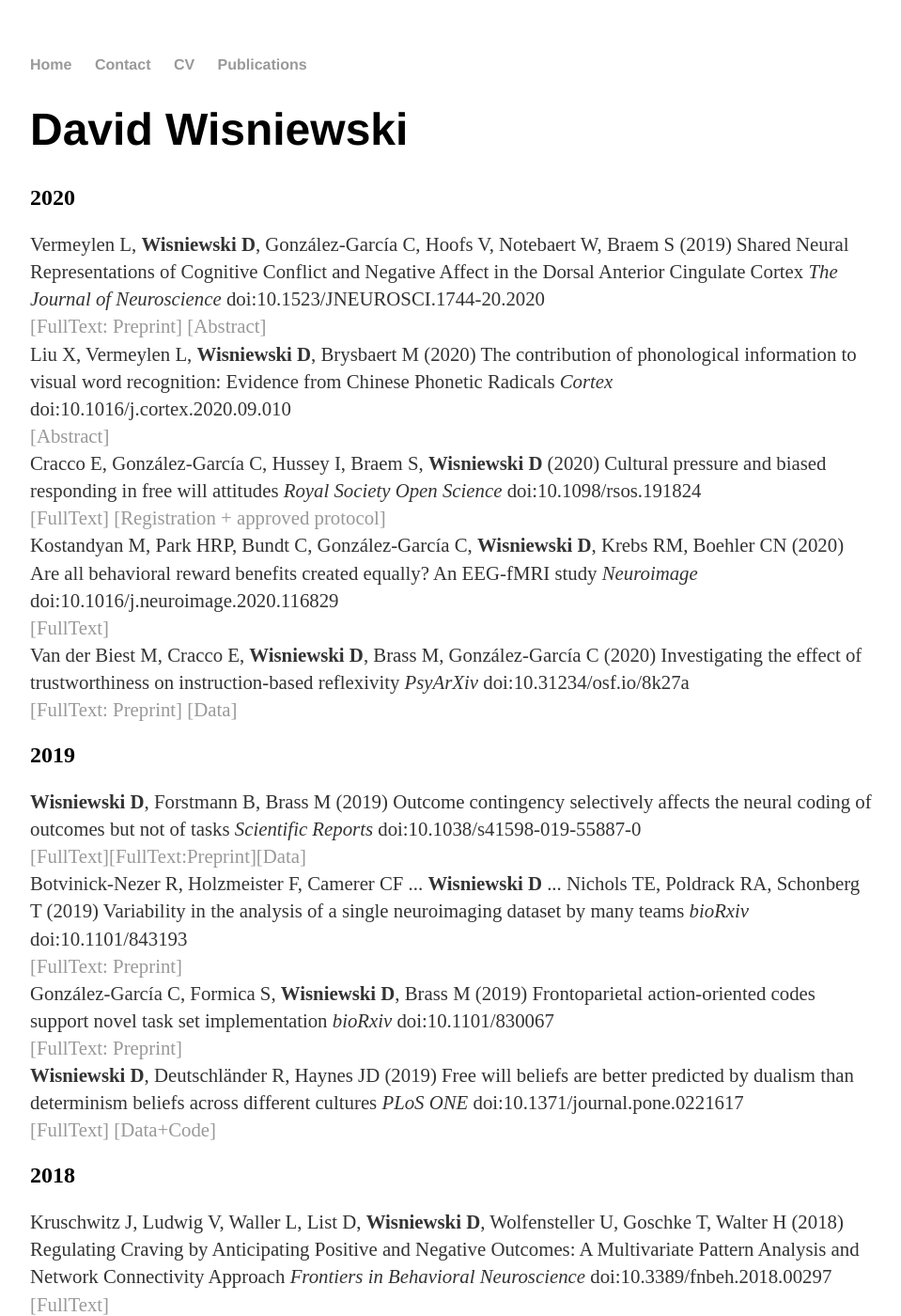
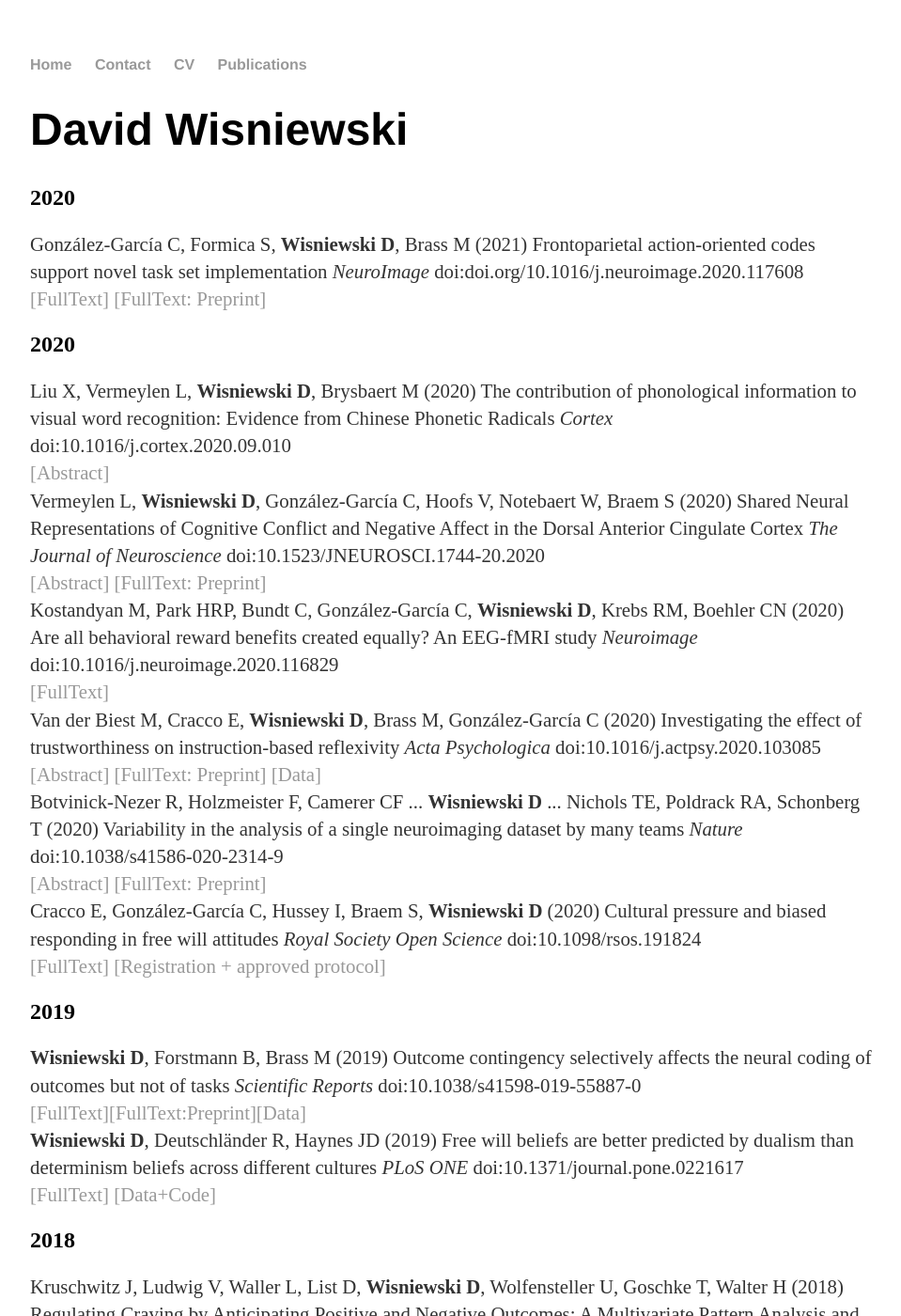
Before and after one commit to davidwisniewski/davidwisniewski.github.io, a Jekyll site: the page built from publications/index.html, in a window 1280 px wide and 1400 px high. Shown: the whole window at 94% size, without its empty margins (160-1119 px from the left). Built offline with Jekyll 4.4.1, drawn with Linux system fonts in a browser that asks for light colours.

Commit message:
updated publications

```diff
--- a/publications/index.html
+++ b/publications/index.html
@@ -6,26 +6,30 @@ title: David Wisniewski
 	<h1>David Wisniewski</h1>
 	<h2>2020</h2>
 	<p>
-	Vermeylen L, <strong>Wisniewski D</strong>, González-García C, Hoofs V, Notebaert W, Braem S (2019) Shared Neural Representations of Cognitive Conflict and Negative Affect in the Dorsal Anterior Cingulate Cortex <em>The Journal of Neuroscience</em> doi:10.1523/JNEUROSCI.1744-20.2020 <br>
-	<a href="https://www.biorxiv.org/content/10.1101/824839v3">[FullText: Preprint]</a> <a href="https://www.jneurosci.org/content/40/45/8715.abstract?etoc">[Abstract]</a> <br>
+	González-García C, Formica S, <strong>Wisniewski D</strong>, Brass M (2021) Frontoparietal action-oriented codes support novel task set implementation <em>NeuroImage</em> doi:doi.org/10.1016/j.neuroimage.2020.117608 <br>
+	<a href="https://www.sciencedirect.com/science/article/pii/S1053811920310934">[FullText]</a> <a href="https://www.biorxiv.org/content/10.1101/830067v1">[FullText: Preprint]</a>
+	</p>
+
+	<h2>2020</h2>
+	<p>
 	Liu X, Vermeylen L, <strong>Wisniewski D</strong>, Brysbaert M (2020) The contribution of phonological information to visual word recognition: Evidence from Chinese Phonetic Radicals 	<em>Cortex</em> doi:10.1016/j.cortex.2020.09.010<br>
 	<a href="https://www.sciencedirect.com/science/article/abs/pii/S001094522030352X">[Abstract]</a><br>
-	Cracco E, González-García C, Hussey I, Braem S, <strong>Wisniewski D</strong> (2020) Cultural pressure and biased responding in free will attitudes 	<em>Royal Society Open Science</em> doi:10.1098/rsos.191824<br>
-	<a href="https://royalsocietypublishing.org/doi/10.1098/rsos.191824">[FullText]</a> <a href="https://osf.io/cgyhk/">[Registration + approved protocol]</a><br>
+	Vermeylen L, <strong>Wisniewski D</strong>, González-García C, Hoofs V, Notebaert W, Braem S (2020) Shared Neural Representations of Cognitive Conflict and Negative Affect in the Dorsal Anterior Cingulate Cortex <em>The Journal of Neuroscience</em> doi:10.1523/JNEUROSCI.1744-20.2020 <br>
+	<a href="https://www.jneurosci.org/content/40/45/8715.abstract?etoc">[Abstract]</a> <a href="https://www.biorxiv.org/content/10.1101/824839v3">[FullText: Preprint]</a>  <br>
 	Kostandyan M, Park HRP, Bundt C, González-García C, <strong>Wisniewski D</strong>, Krebs RM, Boehler CN (2020) Are all behavioral reward benefits created equally? An EEG-fMRI study	<em>Neuroimage</em> doi:10.1016/j.neuroimage.2020.116829 <br>
 	<a href="https://www.sciencedirect.com/science/article/pii/S1053811920303165">[FullText]</a><br>
-	Van der Biest M, Cracco E, <strong>Wisniewski D</strong>, Brass M, González-García C (2020) Investigating the effect of trustworthiness on instruction-based reflexivity <em>PsyArXiv</em> doi:10.31234/osf.io/8k27a<br>
-	<a href="https://psyarxiv.com/8k27a/">[FullText: Preprint]</a> <a href="https://osf.io/x5gyh/?view_only=6bf67244daa94f33ab8d2c6c8756df71">[Data]</a>
+	Van der Biest M, Cracco E, <strong>Wisniewski D</strong>, Brass M, González-García C (2020) Investigating the effect of trustworthiness on instruction-based reflexivity <em>Acta Psychologica</em> doi:10.1016/j.actpsy.2020.103085<br>
+	<a href="https://www.sciencedirect.com/science/article/pii/S0001691820300111">[Abstract]</a> <a href="https://psyarxiv.com/8k27a/">[FullText: Preprint]</a> <a href="https://osf.io/x5gyh/?view_only=6bf67244daa94f33ab8d2c6c8756df71">[Data]</a><br>
+	Botvinick-Nezer R, Holzmeister F, Camerer CF ... <strong>Wisniewski D</strong> ... Nichols TE, Poldrack RA, Schonberg T (2020) Variability in the analysis of a single neuroimaging dataset by many teams <em>Nature</em> doi:10.1038/s41586-020-2314-9 <br>
+	<a href="https://www.nature.com/articles/s41586-020-2314-9">[Abstract]</a>  <a href="https://www.biorxiv.org/content/10.1101/843193v1">[FullText: Preprint]</a><br>
+	Cracco E, González-García C, Hussey I, Braem S, <strong>Wisniewski D</strong> (2020) Cultural pressure and biased responding in free will attitudes 	<em>Royal Society Open Science</em> doi:10.1098/rsos.191824<br>
+	<a href="https://royalsocietypublishing.org/doi/10.1098/rsos.191824">[FullText]</a> <a href="https://osf.io/cgyhk/">[Registration + approved protocol]</a>
 	</p>
 
 	<h2>2019</h2>
 	<p>
 	<strong>Wisniewski D</strong>, Forstmann B, Brass M (2019) Outcome contingency selectively affects the neural coding of outcomes but not of tasks <em>Scientific Reports</em> doi:10.1038/s41598-019-55887-0<br>
 	<a href="https://www.nature.com/articles/s41598-019-55887-0">[FullText]</a><a href="https://www.biorxiv.org/content/10.1101/375642v5">[FullText:Preprint]</a><a href="https://osf.io/9j7ra/">[Data]</a><br>
-	Botvinick-Nezer R, Holzmeister F, Camerer CF ... <strong>Wisniewski D</strong> ... Nichols TE, Poldrack RA, Schonberg T (2019) Variability in the analysis of a single neuroimaging dataset by many teams <em>bioRxiv</em> doi:10.1101/843193 <br>
-	<a href="https://www.biorxiv.org/content/10.1101/843193v1">[FullText: Preprint]</a><br>
-	González-García C, Formica S, <strong>Wisniewski D</strong>, Brass M (2019) Frontoparietal action-oriented codes support novel task set implementation <em>bioRxiv</em> doi:10.1101/830067 <br>
-	<a href="https://www.biorxiv.org/content/10.1101/830067v1">[FullText: Preprint]</a><br>
 	<strong>Wisniewski D</strong>, Deutschländer R, Haynes JD (2019) Free will beliefs are better predicted by dualism than determinism beliefs across different cultures <em>PLoS ONE</em> doi:10.1371/journal.pone.0221617 <br>
 	<a href="https://journals.plos.org/plosone/article?id=10.1371/journal.pone.0221617">[FullText]</a> <a href="https://osf.io/ajq2e/?view_only=45d321ed519047bd84a55030d72e054d">[Data+Code]</a>
 	</p>
```
